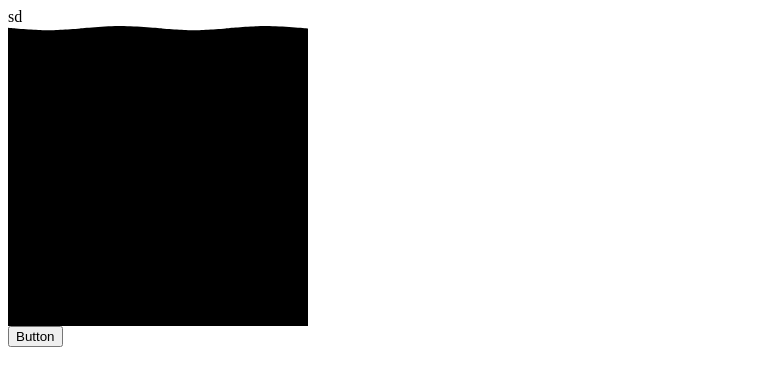
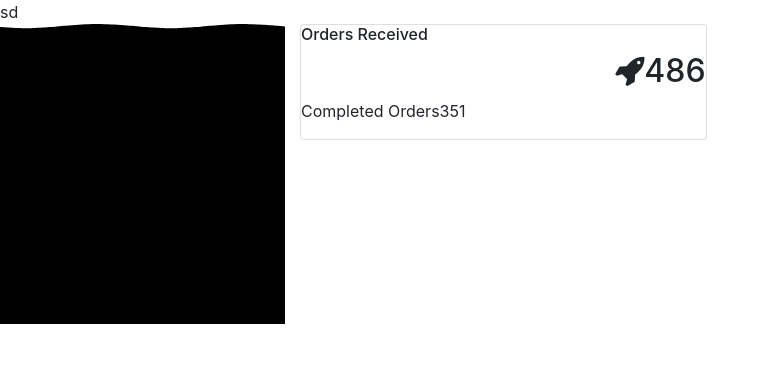
Before and after one commit to sid-r-singh/IOT-Water-level-HMT, a website: page index.html in a window 1280 px wide. Shown: the whole page, without its empty margins (0-770 px from the left). Drawn offline with nearby package versions, Linux system fonts and the light colour scheme.

Commit message:
3 files modified, 1 deleted

```diff
--- a/app.scss
+++ /dev/null
@@ -1,6 +0,0 @@
-@use '@material/button/mdc-button';
-@use '@material/button';
-
-.foo-button {
-  @include button.container-fill-color(darksalmon);
-}
--- a/index.html
+++ b/index.html
@@ -1,5 +1,8 @@
+<link rel="stylesheet" href="https://stackpath.bootstrapcdn.com/bootstrap/4.5.2/css/bootstrap.min.css" integrity="sha384-JcKb8q3iqJ61gNV9KGb8thSsNjpSL0n8PARn9HuZOnIxN0hoP+VmmDGMN5t9UJ0Z" crossorigin="anonymous">
+<link href="https://maxcdn.bootstrapcdn.com/font-awesome/4.3.0/css/font-awesome.min.css" rel="stylesheet">
 <div id="app"></div>
 <div id="app2">sd</div>
+<div class="row">
 <div class="bowl-1">
   <div class="inner">
     <div class="fill">
@@ -11,7 +14,13 @@
     </div>
   </div>
 </div>
-<button class="foo-button mdc-button">
-    <div class="mdc-button__ripple"></div>
-    <span class="mdc-button__label">Button</span>
-  </button>
+<div class="col-sm-4">
+            <div class="card bg-c-green order-card">
+                <div class="card-block">
+                    <h6 class="m-l-10">Orders Received</h6>
+                    <h2 class="text-right"><i class="fa fa-rocket f-left"></i><span>486</span></h2>
+                    <p class="m-b-0">Completed Orders<span class="f-right">351</span></p>
+                </div>
+            </div>
+</div>
+</div>
--- a/package.json
+++ b/package.json
@@ -4,8 +4,6 @@
   "private": true,
   "dependencies": {
     "@firebase/app": "^0.6.11",
-    "firebase": "^7.20.0",
-    "material-components-web": "^7.0.0",
-    "scss": "^0.2.4"
+    "firebase": "^7.20.0"
   }
 }
--- a/style.css
+++ b/style.css
@@ -1,6 +1,39 @@
 h1, h2 {
   font-family: Lato;
 }
+// Cards
+.bg-c-green {
+    background: linear-gradient(45deg,#2ed8b6,#59e0c5);
+}
+.card {
+    border-radius: 5px;
+    -webkit-box-shadow: 0 1px 2.94px 0.06px rgba(4,26,55,0.16);
+    box-shadow: 0 1px 2.94px 0.06px rgba(4,26,55,0.16);
+    border: none;
+    margin-bottom: 30px;
+    -webkit-transition: all 0.3s ease-in-out;
+    transition: all 0.3s ease-in-out;
+}
+.order-card {
+    color: #fff;
+}
+
+.card .card-block {
+    padding: 25px;
+}
+
+.order-card i {
+    font-size: 26px;
+}
+
+.f-left {
+    float: left;
+}
+
+.f-right {
+    float: right;
+}
+// Bowl
 .bowl-1 {
   position: relative;
   border-radius: 10%;
```
